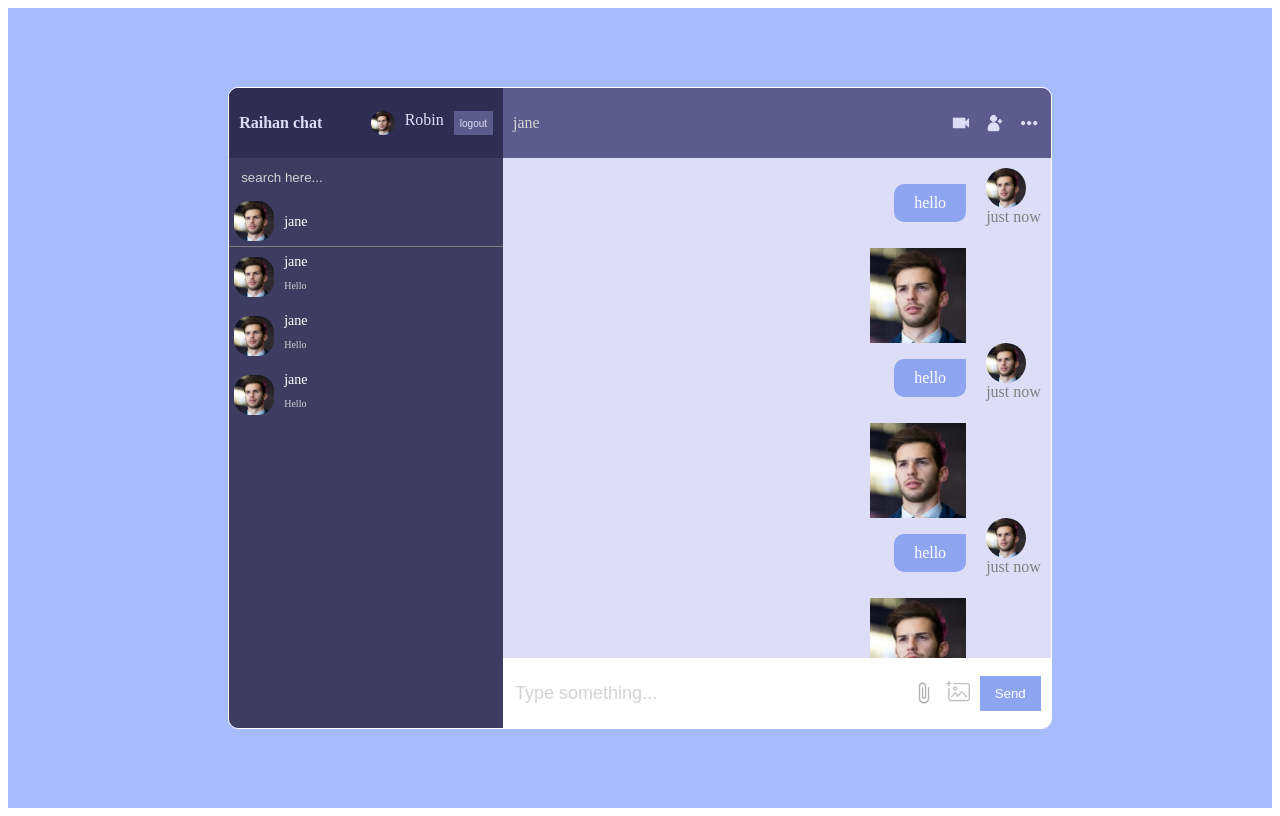
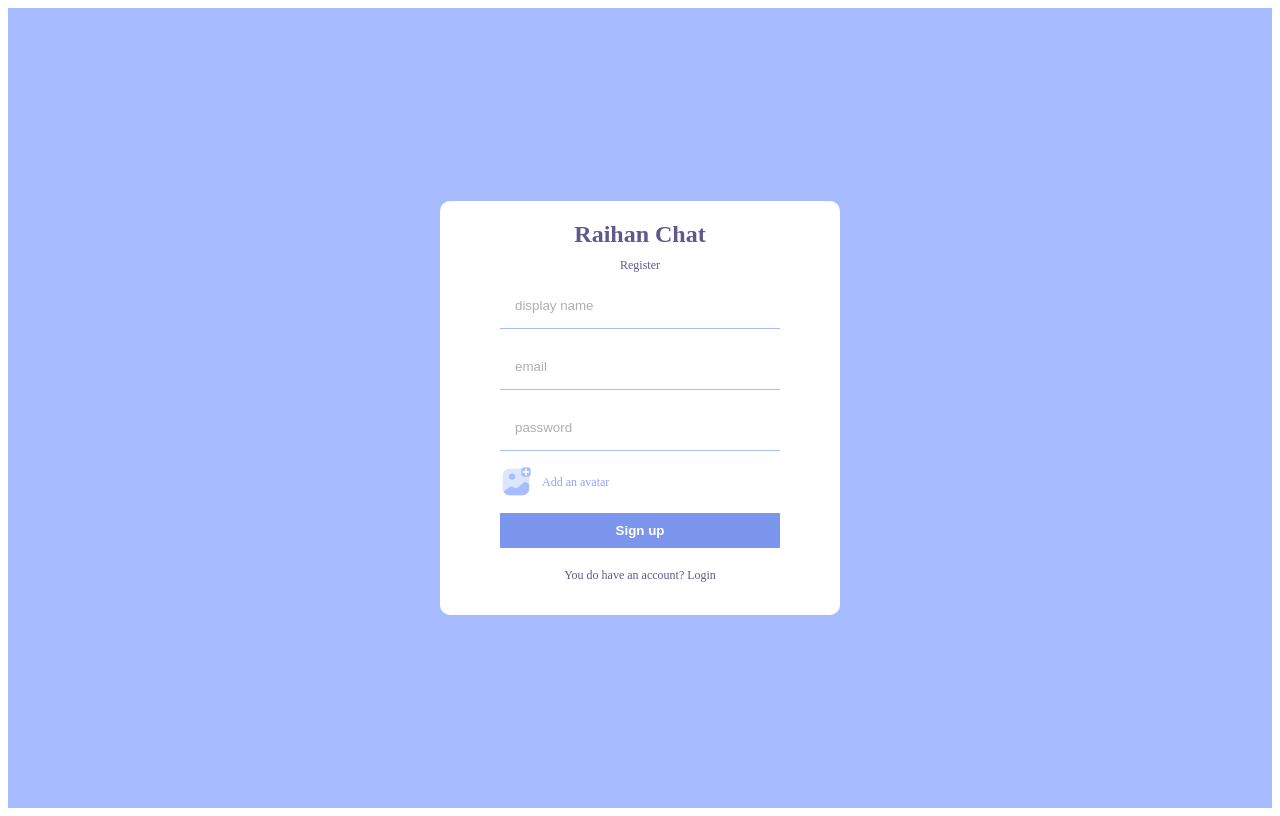
Before and after one commit to Raihanhn/Chat_App, a React (Vite) app: page / in a window 1280 px wide. Built offline with nearby package versions, Linux system fonts and the light colour scheme.

Commit message:
9th commit

```diff
--- a/package.json
+++ b/package.json
@@ -9,6 +9,7 @@
     "preview": "vite preview"
   },
   "dependencies": {
+    "firebase": "^9.15.0",
     "react": "^18.2.0",
     "react-dom": "^18.2.0",
     "sass": "^1.57.1"
--- a/src/App.jsx
+++ b/src/App.jsx
@@ -8,7 +8,7 @@
 
   return (
     <div className="App">
-      <Home/>
+      <Register/>
     </div>
   )
 }
--- /dev/null
+++ b/src/firebase.js
@@ -0,0 +1,18 @@
+import { initializeApp } from "firebase/app";
+import {getAuth} from "firebase/auth"
+import { getFirestore } from "firebase/firestore";
+import { getStorage } from "firebase/storage";
+const firebaseConfig = {
+    apiKey: "AIzaSyCsM2m0gmCtKI3T_hUD1ENVurXyc2_7YQY",
+    authDomain: "chats-6c42e.firebaseapp.com",
+    projectId: "chats-6c42e",
+    storageBucket: "chats-6c42e.appspot.com",
+    messagingSenderId: "215663043924",
+    appId: "1:215663043924:web:34c26badcf69f954f154c1"
+};
+
+// Initialize Firebase
+export const app = initializeApp(firebaseConfig);
+export const auth = getAuth()
+export const storage = getStorage();
+export const db = getFirestore(app)
--- a/src/pages/Register.jsx
+++ b/src/pages/Register.jsx
@@ -1,13 +1,58 @@
 import React from 'react'
 import Add from "../img/addAvatar.png"
+import { createUserWithEmailAndPassword, updateProfile } from "firebase/auth";
+import { auth, storage } from "../firebase";
+import { useState } from 'react';
+import { ref, uploadBytesResumable, getDownloadURL } from "firebase/storage";
+import { doc, setDoc } from "firebase/firestore";
 
 const Register = () => {
+  const [err,setErr] = useState(false)
+
+  const handleSubmit = async (e) =>{
+    e.preventDefault()
+    const displayName = e.target[0].value;
+    const email = e.target[1].value;
+    const password = e.target[2].value;
+    const file = e.target[3].files[0];
+
+
+    try{
+      const res = await createUserWithEmailAndPassword(auth, email, password);
+      const storageRef = ref(storage, `${displayName}` );
+      const uploadTask = uploadBytesResumable(storageRef, file);
+
+     uploadTask.on(
+      (error) => {
+       setErr(true);
+      },
+      () => {
+      getDownloadURL(uploadTask.snapshot.ref).then( async(downloadURL) => {
+      await updateProfile(res.user,{
+        displayName,
+        photoURL: downloadURL,
+      });
+      await setDoc(doc(db, "users", res.user.uid),{
+        uid: res.user.uid,
+        displayName,
+        email,
+        photoURL: downloadURL
+      });
+    });
+  }
+);
+
+    }catch(err){
+      setErr(true);
+    }
+  };
+
   return (
     <div className='formContainer'>
         <div className="formWrapper">
             <span className='logo'>Raihan Chat</span>
             <span className='title'>Register</span>
-            <form>
+            <form onSubmit={handleSubmit} >
                 <input type="text" placeholder='display name' />
                 <input type="email" placeholder='email'/>
                 <input type="password" placeholder='password'/>
@@ -17,6 +62,7 @@
                   <span>Add an avatar</span>
                 </label>
                 <button>Sign up</button>
+                {err && <span>Something went wrong</span> }
             </form>
             <p>You do have an account? Login</p>
         </div>
```
Also changed, not shown: 1 other file (tests, documents, lock files or other folders).
